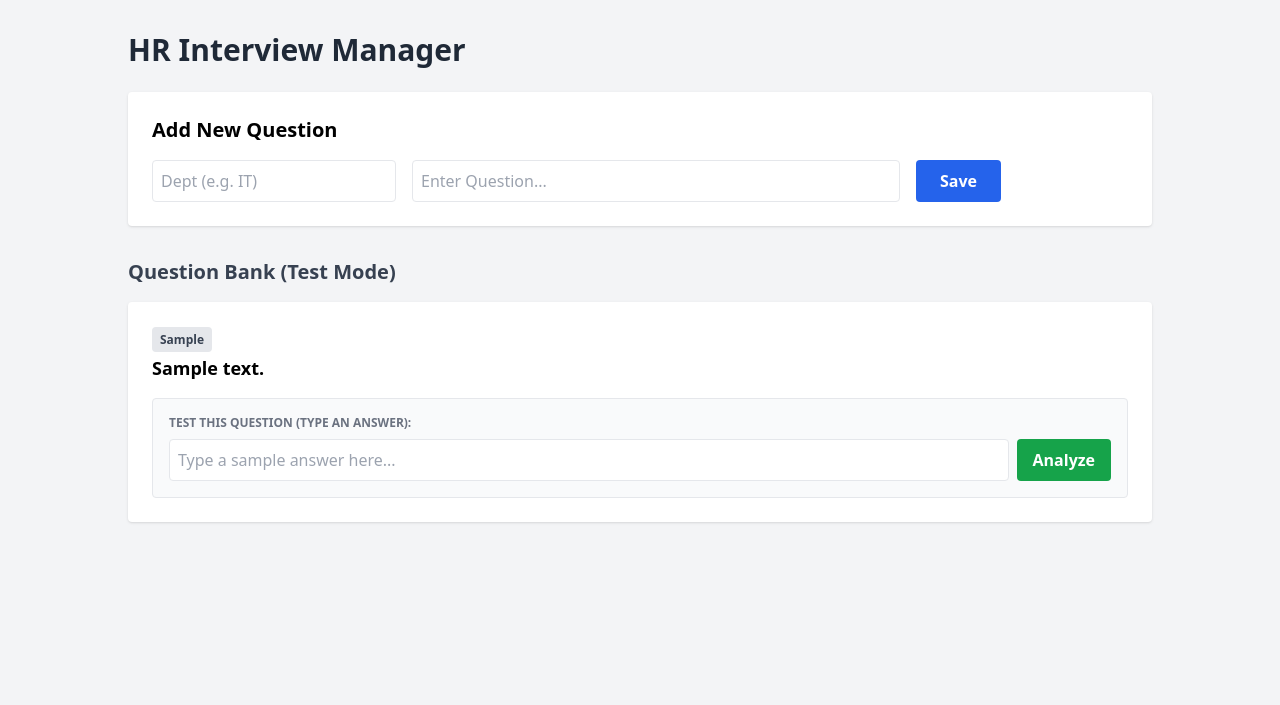
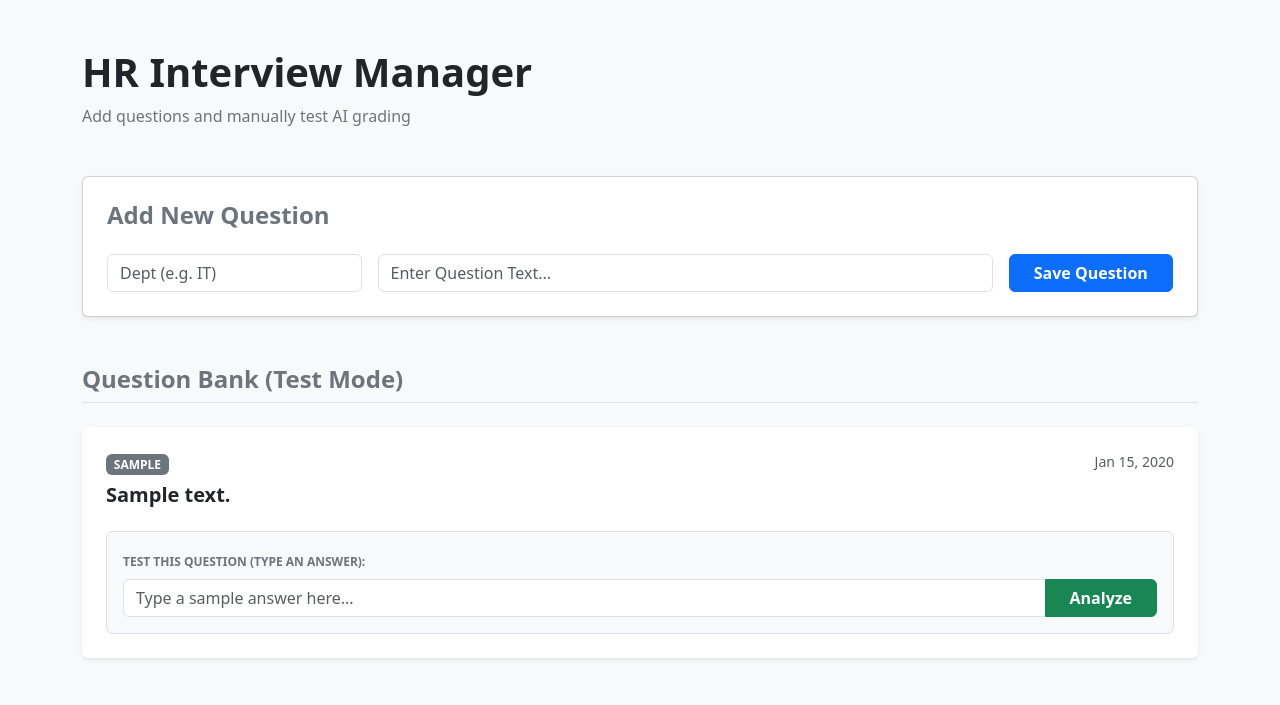
Before and after one commit to Harshalmodi17/AI_Interview, a Django app: page /dashboard/ in a window 1280 px wide. Shown: the top 705 px of the page. Run offline with Django 5.2, Linux system fonts and the light colour scheme; tables that the repository leaves empty hold one stand-in row (values such as "Sample post"); some libraries are stand-ins or nearby versions.

Commit message:
Dashboard update

```diff
--- a/interview/templates/dashboard.html
+++ b/interview/templates/dashboard.html
@@ -2,86 +2,141 @@
 <html lang="en">
 <head>
     <meta charset="UTF-8">
+    <meta name="viewport" content="width=device-width, initial-scale=1.0">
     <title>HR Dashboard</title>
-    <script src="https://cdn.tailwindcss.com"></script>
+    <link href="https://cdn.jsdelivr.net/npm/bootstrap@5.3.0/dist/css/bootstrap.min.css" rel="stylesheet">
+    <style>
+        body { background-color: #f8f9fa; }
+        .hover-shadow:hover { box-shadow: 0 .5rem 1rem rgba(0,0,0,.15)!important; transition: box-shadow 0.3s; }
+    </style>
 </head>
-<body class="bg-gray-100 p-8">
-    <div class="max-w-5xl mx-auto">
-        <h1 class="text-3xl font-bold mb-6 text-gray-800">HR Interview Manager</h1>
+<body>
 
-        <div class="bg-white p-6 rounded shadow mb-8">
-            <h2 class="text-xl font-bold mb-4">Add New Question</h2>
-            <form method="POST" class="flex gap-4">
+    <div class="container py-5">
+
+        <div class="mb-5 text-center text-md-start">
+            <h1 class="fw-bold text-dark">HR Interview Manager</h1>
+            <p class="text-secondary">Add questions and manually test AI grading</p>
+        </div>
+
+        <div class="card shadow-sm mb-5">
+            <div class="card-body p-4">
+                <h4 class="card-title fw-bold mb-4 text-secondary">Add New Question</h4>
+
+                <form method="POST" class="row g-3 align-items-center">
                     {% csrf_token %}
-                <input name="department" placeholder="Dept (e.g. IT)" class="border p-2 rounded w-1/4" required>
-                <input name="question" placeholder="Enter Question..." class="border p-2 rounded w-1/2" required>
-                <button type="submit" name="add_btn" class="bg-blue-600 text-white px-6 rounded font-bold">Save</button>
+
+                    <div class="col-12 col-md-3">
+                        <input type="text" name="department" class="form-control" placeholder="Dept (e.g. IT)" required>
+                    </div>
+
+                    <div class="col-12 col-md-7">
+                        <input type="text" name="question" class="form-control" placeholder="Enter Question Text..." required>
+                    </div>
+
+                    <div class="col-12 col-md-2">
+                        <button type="submit" name="add_btn" class="btn btn-primary w-100 fw-bold">
+                            Save Question
+                        </button>
+                    </div>
                 </form>
+            </div>
         </div>
 
         {% if analysis_result %}
-        <div class="bg-blue-50 border-l-4 border-blue-500 p-6 mb-8 rounded shadow">
-            <h3 class="font-bold text-blue-900 text-xl mb-4">AI Analysis Report</h3>
+        <div class="card shadow mb-5 border-0 border-start border-primary border-5 animate__animated animate__fadeIn">
+            <div class="card-body p-4">
+                <h3 class="card-title text-primary fw-bold mb-4">
+                    AI Analysis Report
+                </h3>
 
-            <div class="bg-white p-4 rounded mb-4">
-                <p class="text-gray-500 text-sm uppercase font-bold">Question</p>
-                <p class="text-lg font-bold mb-2">{{ analysis_result.question }}</p>
-                <p class="text-gray-500 text-sm uppercase font-bold">Your Answer</p>
-                <p class="italic text-gray-700">"{{ analysis_result.user_answer }}"</p>
-            </div>
+                <div class="bg-light p-3 rounded mb-4 border">
+                    <small class="text-uppercase text-secondary fw-bold">Question</small>
+                    <p class="fs-5 fw-bold text-dark mb-3">{{ analysis_result.question }}</p>
 
-            <div class="grid grid-cols-3 gap-4 mb-4">
-                <div class="bg-white p-4 rounded text-center shadow-sm">
-                    <span class="block text-gray-500 text-xs uppercase">Tech Score</span>
-                    <span class="block text-3xl font-bold text-blue-600">{{ analysis_result.data.score }}/10</span>
-                </div>
-                <div class="bg-white p-4 rounded text-center shadow-sm">
-                    <span class="block text-gray-500 text-xs uppercase">Tone</span>
-                    <span class="block text-xl font-bold text-purple-600">{{ analysis_result.data.confidence_tone }}</span>
-                </div>
-                <div class="bg-white p-4 rounded text-center shadow-sm">
-                    <span class="block text-gray-500 text-xs uppercase">Communication</span>
-                    <span class="block text-xl font-bold text-green-600">{{ analysis_result.data.communication_rating }}</span>
+                    <small class="text-uppercase text-secondary fw-bold">Your Answer</small>
+                    <div class="p-3 bg-white border rounded fst-italic text-secondary">
+                        "{{ analysis_result.user_answer }}"
                     </div>
                 </div>
 
-            <div class="bg-red-50 p-4 rounded border border-red-100">
-                <p class="text-red-800 font-bold"> Feedback: <span class="font-normal text-gray-800">{{ analysis_result.data.feedback }}</span></p>
-                <p class="text-green-800 font-bold mt-2"> Suggestion: <span class="font-normal text-gray-800">{{ analysis_result.data.suggestion }}</span></p>
+                <div class="row g-3 mb-4">
+                    <div class="col-12 col-md-4">
+                        <div class="p-3 rounded text-center border bg-primary bg-opacity-10 border-primary text-primary">
+                            <small class="fw-bold text-uppercase">Tech Score</small>
+                            <div class="display-6 fw-bold mt-1">{{ analysis_result.data.score }}/10</div>
+                        </div>
+                    </div>
+                    <div class="col-12 col-md-4">
+                        <div class="p-3 rounded text-center border bg-info bg-opacity-10 border-info text-info">
+                            <small class="fw-bold text-uppercase text-dark">Tone</small>
+                            <div class="h4 fw-bold mt-2 text-dark">{{ analysis_result.data.confidence_tone }}</div>
+                        </div>
+                    </div>
+                    <div class="col-12 col-md-4">
+                        <div class="p-3 rounded text-center border bg-success bg-opacity-10 border-success text-success">
+                            <small class="fw-bold text-uppercase">Communication</small>
+                            <div class="h4 fw-bold mt-2">{{ analysis_result.data.communication_rating }}</div>
+                        </div>
+                    </div>
+                </div>
+
+                <div class="alert alert-danger mb-2" role="alert">
+                    <strong>Feedback:</strong> {{ analysis_result.data.feedback }}
+                </div>
+                <div class="alert alert-success" role="alert">
+                    <strong>Suggestion:</strong> {{ analysis_result.data.suggestion }}
+                </div>
             </div>
         </div>
         {% endif %}
 
-        <h2 class="text-xl font-bold mb-4 text-gray-700">Question Bank (Test Mode)</h2>
-        <div class="space-y-4">
+        <h4 class="fw-bold text-secondary border-bottom pb-2 mb-4">Question Bank (Test Mode)</h4>
+
+        <div class="vstack gap-4">
             {% for q in questions %}
-            <div class="bg-white p-6 rounded shadow hover:shadow-md transition">
-                <div class="flex justify-between items-start mb-4">
+            <div class="card shadow-sm hover-shadow border-0">
+                <div class="card-body p-4">
+
+                    <div class="d-flex flex-column flex-md-row justify-content-between align-items-start mb-3">
                         <div>
-                        <span class="bg-gray-200 text-gray-700 text-xs px-2 py-1 rounded font-bold">{{ q.department }}</span>
-                        <h3 class="text-lg font-bold mt-1">{{ q.text }}</h3>
+                            <span class="badge bg-secondary text-uppercase mb-2">{{ q.department }}</span>
+                            <h5 class="card-title fw-bold text-dark">{{ q.text }}</h5>
                         </div>
+                        <small class="text-muted text-nowrap mt-2 mt-md-0">
+                            {{ q.created_at|date:"M d, Y" }}
+                        </small>
                     </div>
 
-                <form method="POST" class="mt-4 bg-gray-50 p-4 rounded border border-gray-200">
+                    <div class="bg-light p-3 rounded border">
+                        <form method="POST">
                             {% csrf_token %}
                             <input type="hidden" name="question_id" value="{{ q.id }}">
-                    <label class="block text-xs font-bold text-gray-500 uppercase mb-2">Test this question (Type an answer):</label>
+                            <label class="form-label text-uppercase text-secondary fw-bold" style="font-size: 0.75rem;">
+                                Test this question (Type an answer):
+                            </label>
 
-                    <div class="flex gap-2">
-                        <input type="text" name="user_answer" placeholder="Type a sample answer here..."
-                               class="flex-1 border p-2 rounded focus:outline-blue-500" required>
-                        <button type="submit" name="analyze_btn"
-                                class="bg-green-600 text-white px-4 py-2 rounded font-bold hover:bg-green-700">
+                            <div class="input-group">
+                                <input type="text" name="user_answer" class="form-control" placeholder="Type a sample answer here..." required>
+                                <button class="btn btn-success fw-bold px-4" type="submit" name="analyze_btn">
                                     Analyze
                                 </button>
                             </div>
                         </form>
                     </div>
+
+                </div>
+            </div>
             {% empty %}
-            <p class="text-gray-500 text-center py-8">No questions yet. Add one above!</p>
+            <div class="text-center py-5">
+                <p class="text-muted fs-5">No questions found.</p>
+                <p class="text-secondary small">Use the form above to add your first question.</p>
+            </div>
             {% endfor %}
         </div>
+
     </div>
+
+    <script src="https://cdn.jsdelivr.net/npm/bootstrap@5.3.0/dist/js/bootstrap.bundle.min.js"></script>
 </body>
 </html>
```
Lines whose indentation alone changed are shown as unchanged.
